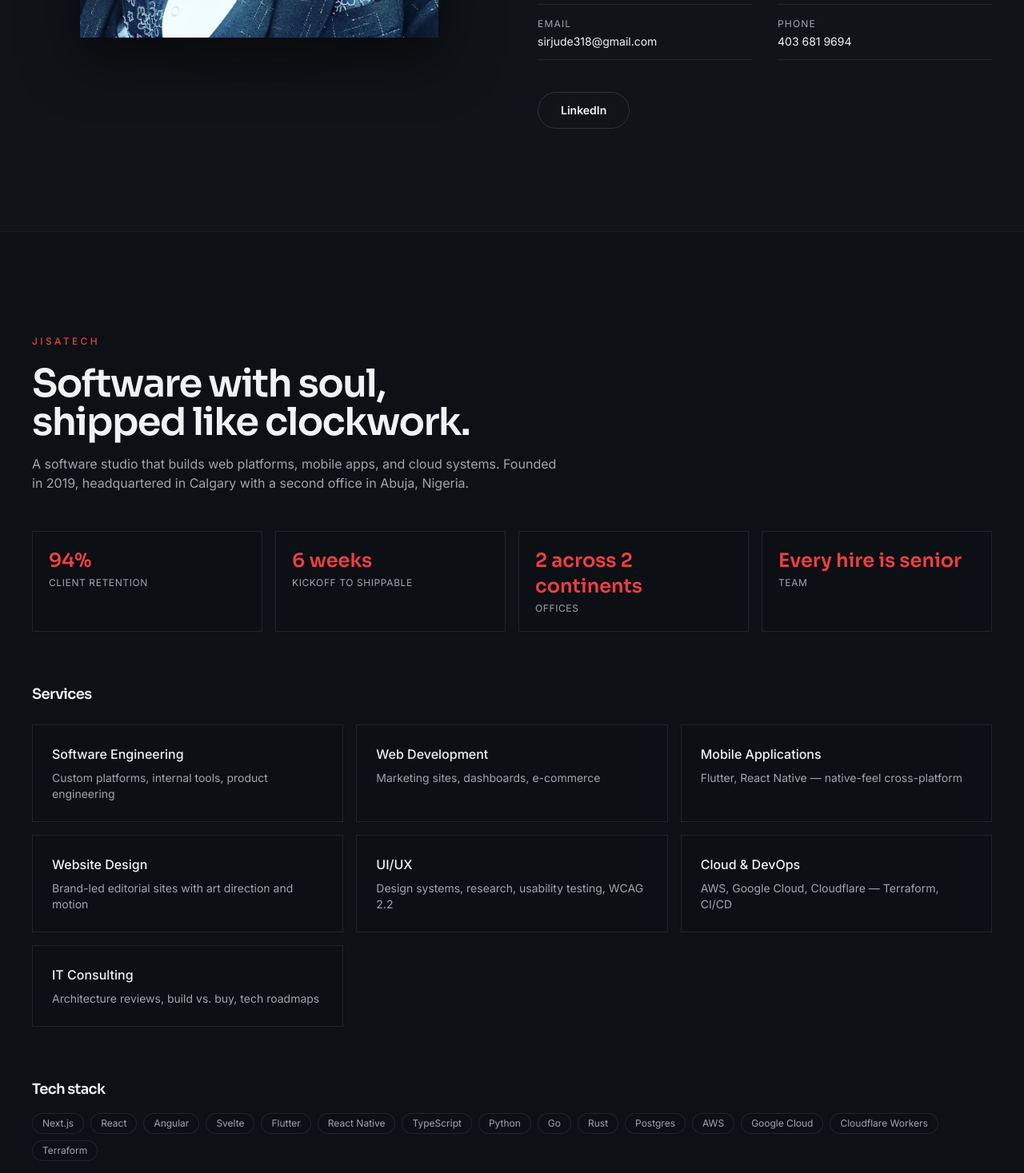
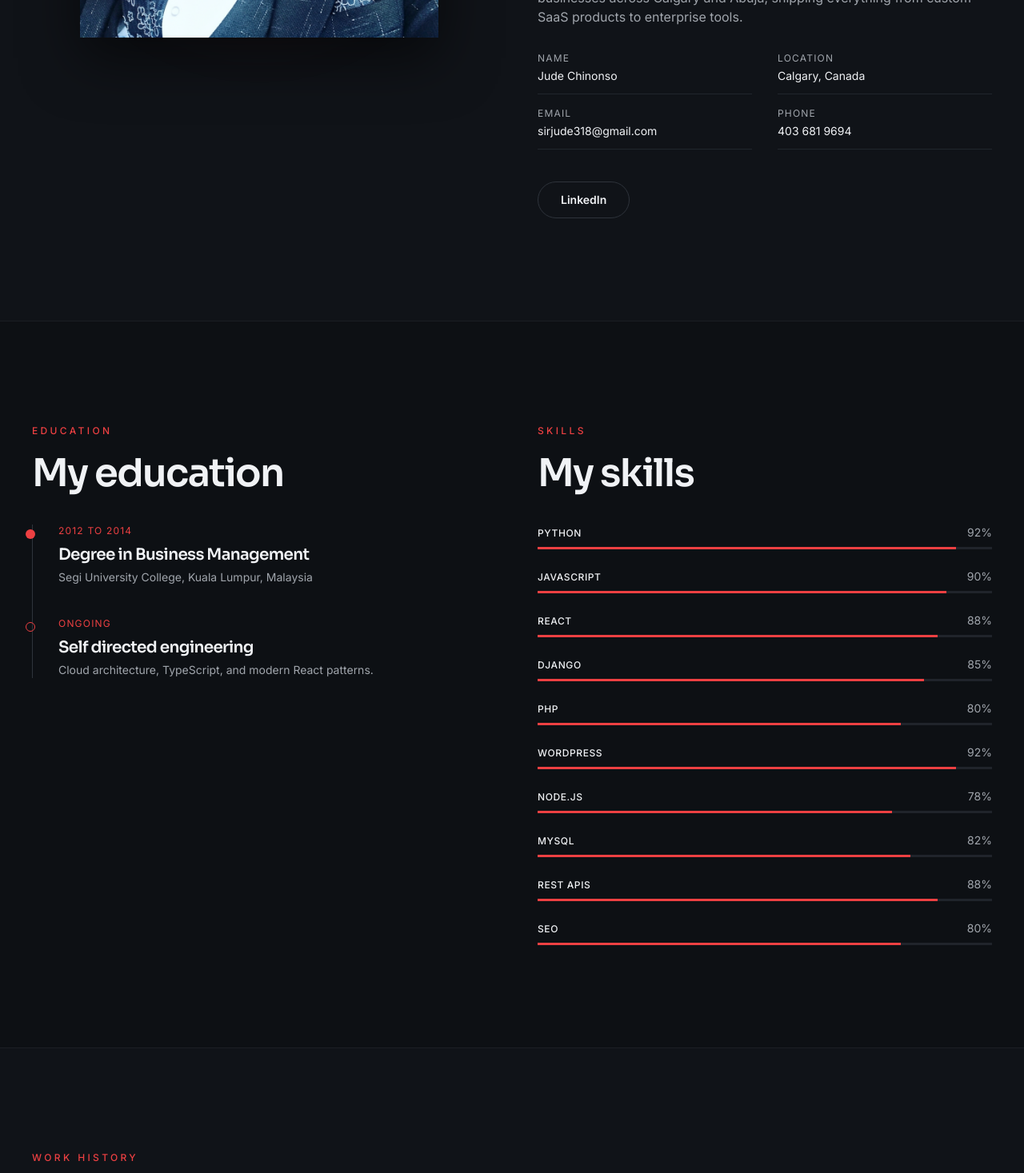
Before and after one commit to EmselICT/canada, a React (Vite) app: page / in a window 1280 px wide. Shown: the part 1330-2797 px from the top of the page at 80% size. Built offline with nearby package versions, Linux system fonts and the light colour scheme.

Commit message:
Simplify Jisatech to a natural mention in About

```diff
--- a/src/components/portfolio/About.tsx
+++ b/src/components/portfolio/About.tsx
@@ -51,6 +51,18 @@ export function About() {
               are used by real people, and I try to write code that makes sense
               a year later.
             </p>
+            <p>
+              I am also the co-founder of{" "}
+              <a
+                href="https://jisatech.emselictconsults.workers.dev"
+                target="_blank"
+                rel="noreferrer"
+                className="font-medium text-foreground underline decoration-primary/40 underline-offset-4 transition-colors hover:text-primary hover:decoration-primary"
+              >
+                Jisatech
+              </a>
+              , a software studio that builds web platforms, mobile apps, and cloud systems. We work with startups and businesses across Calgary and Abuja, shipping everything from custom SaaS products to enterprise tools.
+            </p>
           </div>
 
           <dl className="mt-8 grid grid-cols-1 gap-x-8 gap-y-4 sm:grid-cols-2">
--- a/src/components/portfolio/Jisatech.tsx
+++ /dev/null
@@ -1,92 +0,0 @@
-import { motion } from "framer-motion";
-import { ExternalLink } from "lucide-react";
-import { JISATECH } from "@/data";
-
-export function Jisatech() {
-  return (
-    <section id="jisatech" className="border-t border-hairline/40 py-24 lg:py-32">
-      <div className="mx-auto max-w-7xl px-6 lg:px-10">
-        <div className="max-w-2xl">
-          <p className="eyebrow">Jisatech</p>
-          <h2 className="mt-5 font-display text-4xl font-semibold text-foreground sm:text-5xl">
-            Software with soul,
-            <br />
-            shipped like clockwork.
-          </h2>
-          <p className="mt-4 text-muted-foreground">
-            {JISATECH.description}
-          </p>
-        </div>
-
-        <div className="mt-12 grid grid-cols-2 gap-4 sm:grid-cols-4">
-          {JISATECH.stats.map((s) => (
-            <motion.div
-              key={s.label}
-              initial={{ opacity: 0, y: 16 }}
-              whileInView={{ opacity: 1, y: 0 }}
-              viewport={{ once: true, margin: "-60px" }}
-              transition={{ duration: 0.5 }}
-              className="border border-hairline/60 bg-background/60 p-5"
-            >
-              <p className="font-display text-2xl font-semibold text-primary">
-                {s.value}
-              </p>
-              <p className="mt-1 text-xs tracking-wider text-muted-foreground uppercase">
-                {s.label}
-              </p>
-            </motion.div>
-          ))}
-        </div>
-
-        <div className="mt-16">
-          <h3 className="font-display text-lg font-semibold text-foreground">
-            Services
-          </h3>
-          <div className="mt-6 grid grid-cols-1 gap-4 sm:grid-cols-2 lg:grid-cols-3">
-            {JISATECH.services.map((s, i) => (
-              <motion.div
-                key={s.name}
-                initial={{ opacity: 0, y: 16 }}
-                whileInView={{ opacity: 1, y: 0 }}
-                viewport={{ once: true, margin: "-60px" }}
-                transition={{ duration: 0.5, delay: i * 0.05 }}
-                className="border border-hairline/60 bg-background/60 p-6"
-              >
-                <p className="font-medium text-foreground">{s.name}</p>
-                <p className="mt-2 text-sm text-muted-foreground">{s.desc}</p>
-              </motion.div>
-            ))}
-          </div>
-        </div>
-
-        <div className="mt-16">
-          <h3 className="font-display text-lg font-semibold text-foreground">
-            Tech stack
-          </h3>
-          <div className="mt-4 flex flex-wrap gap-2">
-            {JISATECH.tech.map((t) => (
-              <span
-                key={t}
-                className="rounded-full border border-hairline/60 bg-background/60 px-3 py-1 text-xs text-muted-foreground"
-              >
-                {t}
-              </span>
-            ))}
-          </div>
-        </div>
-
-        <div className="mt-12 flex flex-wrap gap-4">
-          <a
-            href={JISATECH.url}
-            target="_blank"
-            rel="noreferrer"
-            className="inline-flex items-center gap-2 rounded-full bg-primary px-7 py-3 text-sm font-semibold text-primary-foreground transition hover:opacity-90"
-          >
-            Visit Jisatech
-            <ExternalLink className="h-3.5 w-3.5" />
-          </a>
-        </div>
-      </div>
-    </section>
-  );
-}
--- a/src/components/portfolio/Portfolio.tsx
+++ b/src/components/portfolio/Portfolio.tsx
@@ -1,7 +1,6 @@
 import { Navbar } from "@/components/portfolio/Navbar";
 import { Hero } from "@/components/portfolio/Hero";
 import { About } from "@/components/portfolio/About";
-import { Jisatech } from "@/components/portfolio/Jisatech";
 import { SkillsEducation } from "@/components/portfolio/SkillsEducation";
 import { Experience } from "@/components/portfolio/Experience";
 import { Contact } from "@/components/portfolio/Contact";
@@ -14,7 +13,6 @@ export function Portfolio() {
       <main>
         <Hero />
         <About />
-        <Jisatech />
         <SkillsEducation />
         <Experience />
         <Contact />
--- a/src/data.ts
+++ b/src/data.ts
@@ -13,39 +13,6 @@ export const CONTACT = {
   phone: "403 681 9694",
   linkedin:
     "https://linkedin.com/in/jude-chinonso-chukwuemeka-518963232",
-};
-
-export const JISATECH = {
-  tagline: "Software with soul, shipped like clockwork.",
-  description:
-    "A software studio that builds web platforms, mobile apps, and cloud systems. Founded in 2019, headquartered in Calgary with a second office in Abuja, Nigeria.",
-  url: "https://jisatech.emselictconsults.workers.dev",
-  email: "hello@jisatech.com",
-  phone: "+1 403 681 9694",
-  stats: [
-    { label: "Client retention", value: "94%" },
-    { label: "Kickoff to shippable", value: "6 weeks" },
-    { label: "Offices", value: "2 across 2 continents" },
-    { label: "Team", value: "Every hire is senior" },
-  ],
-  services: [
-    { name: "Software Engineering", desc: "Custom platforms, internal tools, product engineering" },
-    { name: "Web Development", desc: "Marketing sites, dashboards, e-commerce" },
-    { name: "Mobile Applications", desc: "Flutter, React Native — native-feel cross-platform" },
-    { name: "Website Design", desc: "Brand-led editorial sites with art direction and motion" },
-    { name: "UI/UX", desc: "Design systems, research, usability testing, WCAG 2.2" },
-    { name: "Cloud & DevOps", desc: "AWS, Google Cloud, Cloudflare — Terraform, CI/CD" },
-    { name: "IT Consulting", desc: "Architecture reviews, build vs. buy, tech roadmaps" },
-  ],
-  tech: [
-    "Next.js", "React", "Angular", "Svelte", "Flutter", "React Native",
-    "TypeScript", "Python", "Go", "Rust", "Postgres", "AWS",
-    "Google Cloud", "Cloudflare Workers", "Terraform",
-  ],
-  positions: [
-    "Calgary — 450 1st Ave SW, Suite 800",
-    "Abuja — 14 Aguiyi-Ironsi Street, Maitama",
-  ],
 };
 
 export const SKILLS: { name: string; level: number }[] = [
@@ -109,7 +76,6 @@ export const EXPERIENCE = [
 export const NAV = [
   { label: "Home", href: "#home" },
   { label: "About", href: "#about" },
-  { label: "Jisatech", href: "#jisatech" },
   { label: "Skills", href: "#skills" },
   { label: "Experience", href: "#experience" },
   { label: "Contact", href: "#contact" },
```
